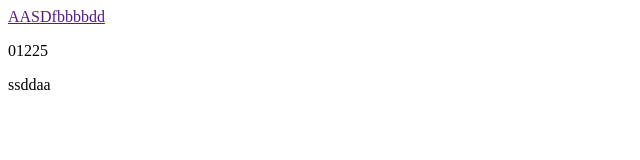
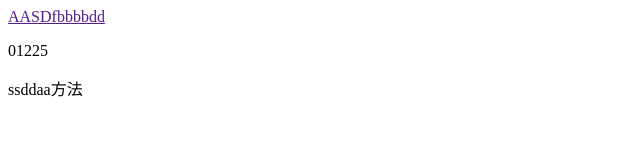
Before and after one commit to renshengruxi666/git1611, a plain HTML site: page index2.html in a window 1280 px wide. Shown: the full height of the page, 0-640 px from the left. Drawn offline with Linux system fonts and the light colour scheme.

Commit message:
edit index2

```diff
--- a/index2.html
+++ b/index2.html
@@ -7,7 +7,7 @@
 <body>
 <a href="">AASDfbbbbdd</a>
 <p class="aa">01225</p>
-<h>ssddaa</h>
+<h>ssddaa方法</h>
 
 </body>
 </html>
```
